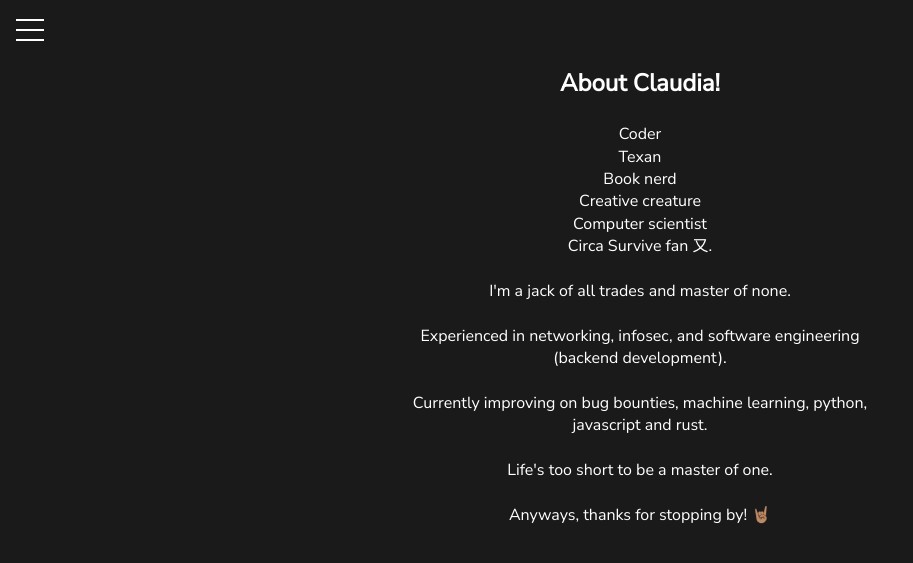
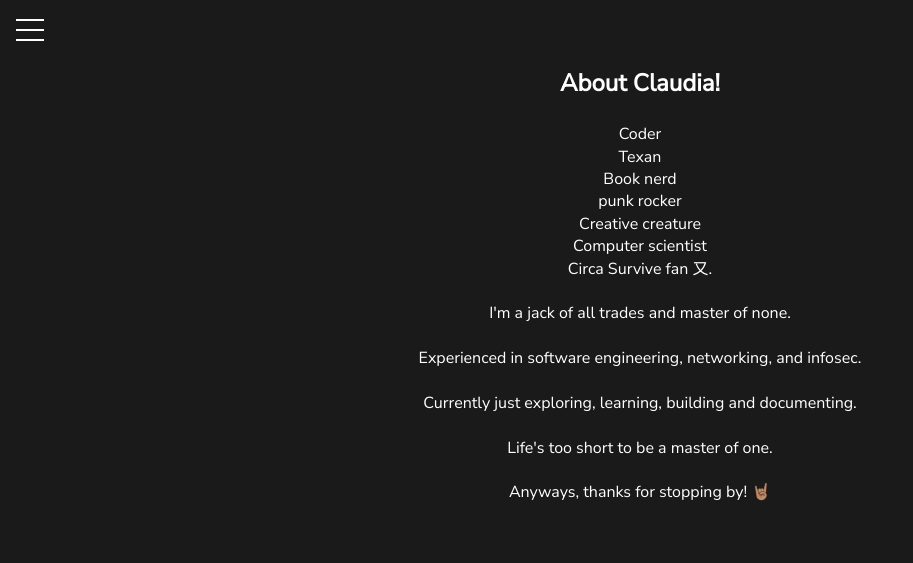
Before and after one commit to cobaltclaudia/cobaltclaudia.github.io, a Jekyll site: the page aboutme.html, which Jekyll copies as it is, in a window 1280 px wide. Shown: the top 563 px of the page, without its empty margins (0-913 px from the left). Built offline with Jekyll 4.4.1, drawn with Linux system fonts in a browser that asks for light colours.

Commit message:
update aboutme

```diff
--- a/aboutme.html
+++ b/aboutme.html
@@ -39,15 +39,16 @@
         Coder <br>
         Texan <br>
         Book nerd <br>
+        punk rocker<br>
         Creative creature <br>
         Computer scientist<br>
         Circa Survive fan 又.<br><br>
 
         I'm a jack of all trades and master of none.<br><br>
 
-        Experienced in networking, infosec, and software engineering (backend development).<br><br>
+        Experienced in software engineering, networking, and infosec.<br><br>
 
-        Currently improving on bug bounties, machine learning, python, javascript and rust.<br><br>
+        Currently just exploring, learning, building and documenting.<br><br>
 
         Life's too short to be a master of one.<br><br>
 
```
